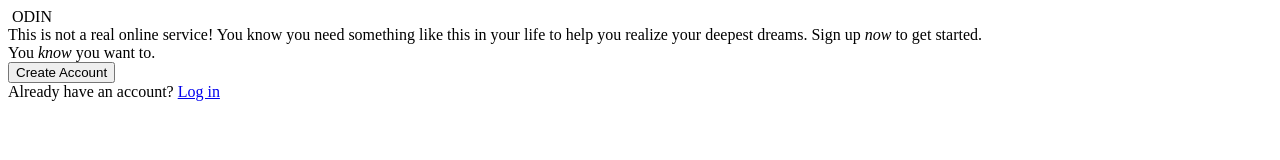
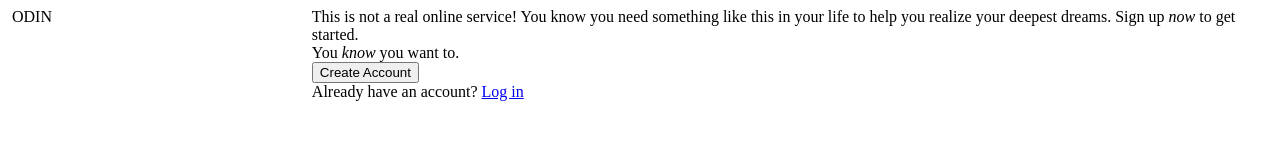
Before and after one commit to Joel-Singh/Sign-Up-Form, a plain HTML site: page index.html in a window 1280 px wide. Drawn offline with Linux system fonts and the light colour scheme.

Commit message:
Position and size main and aside

```diff
--- a/style.css
+++ b/style.css
@@ -1,3 +1,16 @@
+body {
+  display: flex;
+}
+
+aside {
+  height: 100vh;
+  width:  50vh;
+}
+
+main {
+  width: 100%;
+}
+
 .italic {
   font-style: italic;
 }
```
